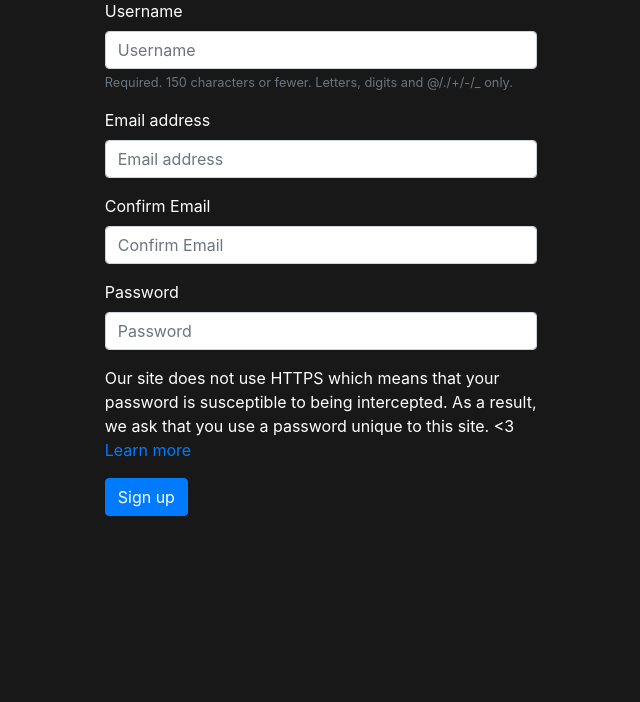
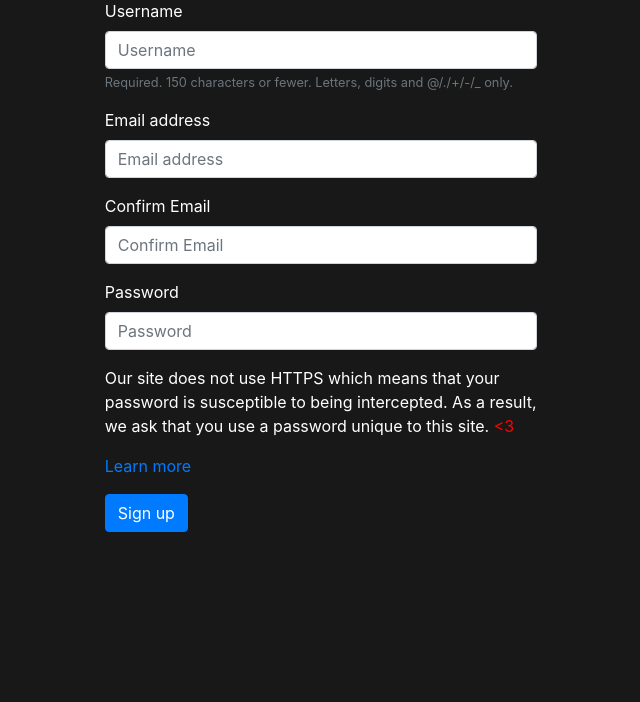
Before and after one commit to Four-Jacks/AnimeSocial, a Django app: page /register/ in a window 1280 px wide. Shown: the part 125-827 px from the top of the page, without its empty margins (319-959 px from the left). Run offline with Django 3.2, Linux system fonts and the light colour scheme; some libraries are stand-ins or nearby versions.

Commit message:
Fixed text on register page

```diff
--- a/templates/signup.html
+++ b/templates/signup.html
@@ -19,9 +19,8 @@
         {% bootstrap_form form %}
         <p>Our site does not use HTTPS which means that your password is
           susceptible to being intercepted. As a result, we ask that you
-          use a password unique to this site. <3
-          <a href="https://www.youtube.com/watch?v=w0QbnxKRD0w">Learn more</a>
-          </p>
+          use a password unique to this site. <span style="color:red"><3</span></p>
+          <p><a href="https://www.youtube.com/watch?v=w0QbnxKRD0w">Learn more</a></p>
         <input type="submit" class="btn btn-primary" value="Sign up">
       </form>
     </div>
```
